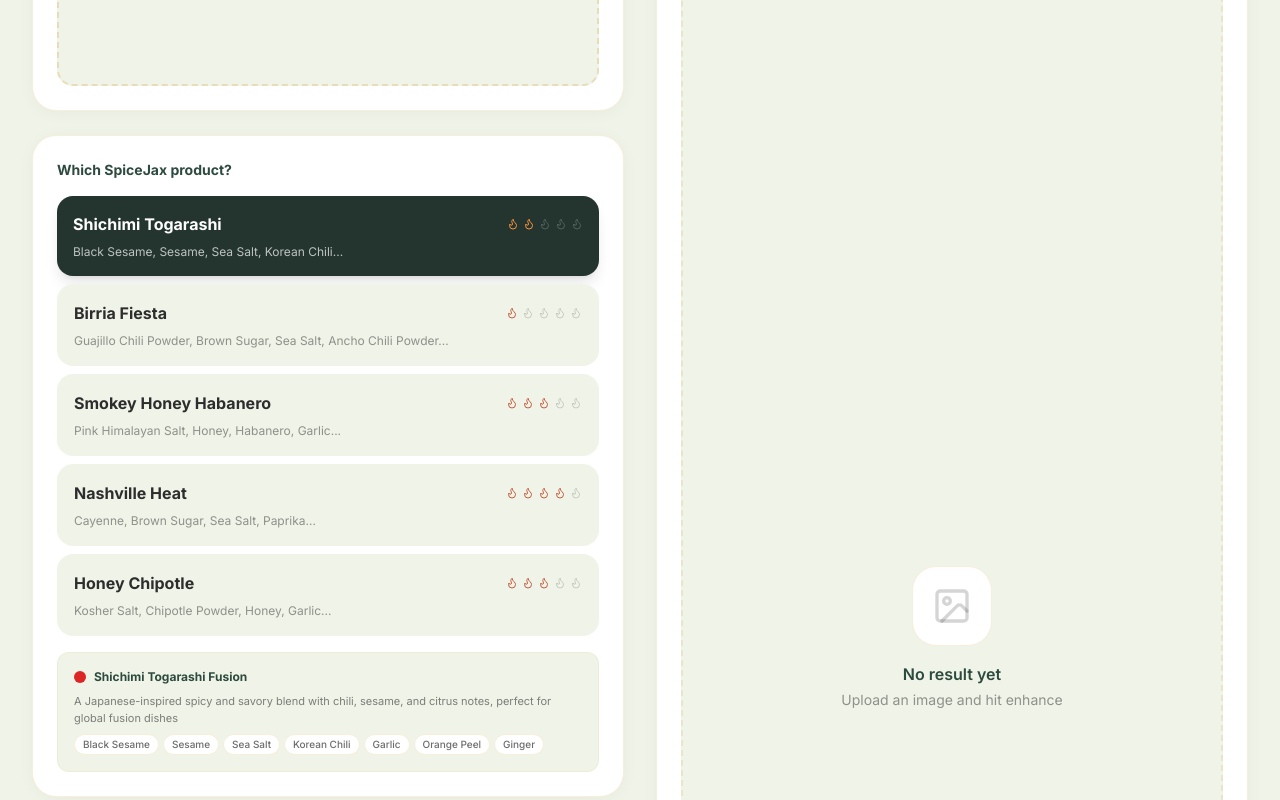
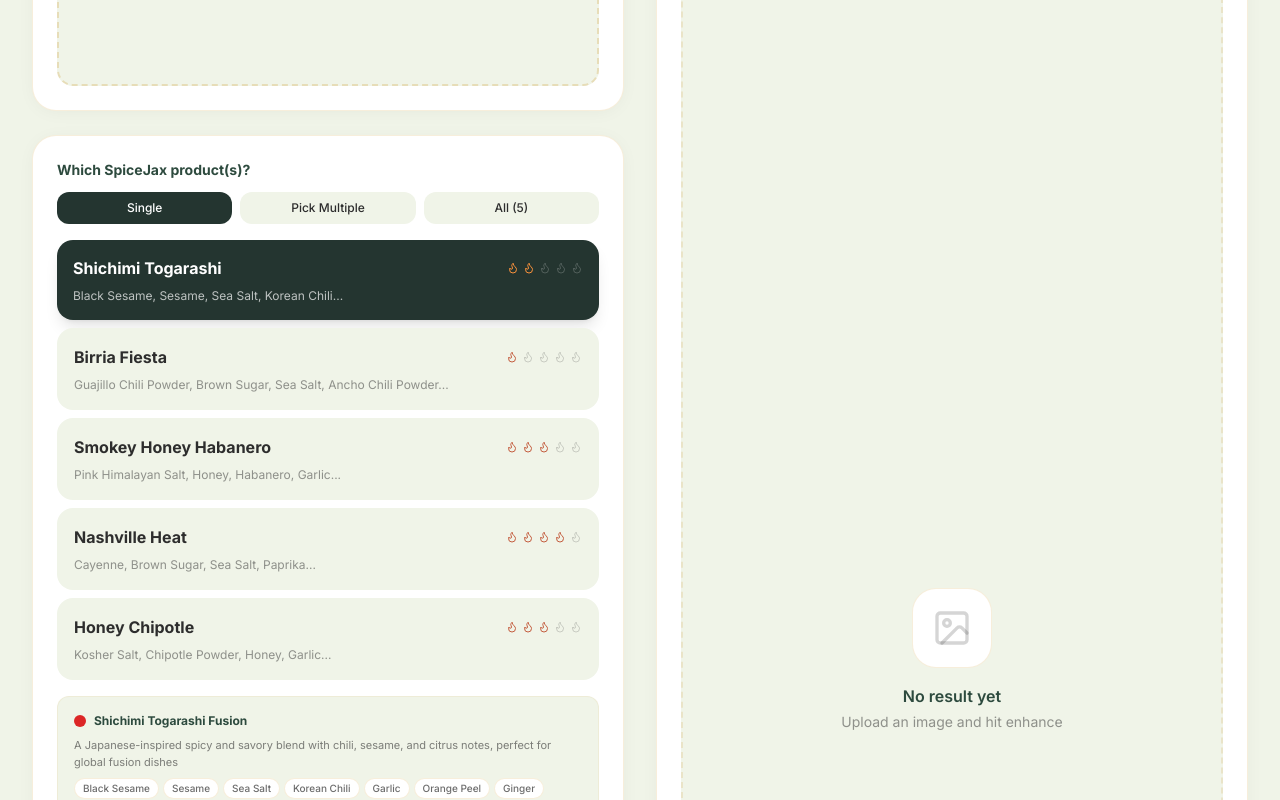
Before and after one commit to Aldazou/SpicejaxOps, a Next.js app: page /enhance in a window 1280 px wide. Shown: the part 860-1660 px from the top of the page. Built offline with nearby package versions, Linux system fonts and the light colour scheme.

Commit message:
Add multi-product selection: Single, Pick Multiple, or All products for group shots

```diff
--- a/app/enhance/page.tsx
+++ b/app/enhance/page.tsx
@@ -415,7 +415,8 @@
   const [activeCategory, setActiveCategory] = useState<string>("hero");
   const [customScene, setCustomScene] = useState<string>("");
   const [formatId, setFormatId] = useState<string>("ig-square");
-  const [productId, setProductId] = useState<string>("");
+  const [selectedProductIds, setSelectedProductIds] = useState<string[]>([]);
+  const [selectionMode, setSelectionMode] = useState<"single" | "multiple" | "all">("single");
 
   // Load products from localStorage
   const [products, setProducts] = useState<SpiceProduct[]>([]);
@@ -424,15 +425,44 @@
     const loadedProducts = getProducts();
     setProducts(loadedProducts);
     // Set default product to first one if not set
-    if (loadedProducts.length > 0 && !productId) {
-      setProductId(loadedProducts[0].id);
+    if (loadedProducts.length > 0 && selectedProductIds.length === 0) {
+      setSelectedProductIds([loadedProducts[0].id]);
     }
   }, []);
 
+  // Handle product selection based on mode
+  const toggleProduct = (productId: string) => {
+    if (selectionMode === "single") {
+      setSelectedProductIds([productId]);
+    } else if (selectionMode === "multiple") {
+      setSelectedProductIds(prev =>
+        prev.includes(productId)
+          ? prev.filter(id => id !== productId)
+          : [...prev, productId]
+      );
+    }
+  };
+
+  // Handle mode change
+  const handleModeChange = (mode: "single" | "multiple" | "all") => {
+    setSelectionMode(mode);
+    if (mode === "all") {
+      setSelectedProductIds(products.map(p => p.id));
+    } else if (mode === "single" && selectedProductIds.length > 1) {
+      setSelectedProductIds([selectedProductIds[0]]);
+    }
+  };
+
+  // Get selected products
+  const selectedProducts = useMemo(() => {
+    return products.filter(p => selectedProductIds.includes(p.id));
+  }, [selectedProductIds, products]);
+
+  // For backward compatibility - single active product (first selected)
   const activeProduct = useMemo(() => {
     if (products.length === 0) return null;
-    return products.find((p) => p.id === productId) || products[0];
-  }, [productId, products]);
+    return products.find((p) => p.id === selectedProductIds[0]) || products[0];
+  }, [selectedProductIds, products]);
 
   const activeFormat = useMemo(() => {
     return FORMAT_PRESETS.find((f) => f.id === formatId) || FORMAT_PRESETS[0];
@@ -443,22 +473,53 @@
       ? customScene.trim()
       : SCENE_PRESETS.find((scene) => scene.id === sceneId)?.prompt ?? "";
 
-    // Build product context for the AI (only if product is loaded)
-    const productContext = activeProduct ? `
+    // Build product context for the AI
+    let productContext = "";
+
+    if (selectedProducts.length === 0) {
+      productContext = "";
+    } else if (selectedProducts.length === 1) {
+      // Single product
+      const product = selectedProducts[0];
+      productContext = `
 PRODUCT INFORMATION:
-- Product Name: SpiceJax ${activeProduct.name}
-- Key Ingredients: ${activeProduct.ingredients.slice(0, 5).join(", ")}
-- Best Used On: ${activeProduct.goodOn.join(", ")}
-- Flavor Profile: ${activeProduct.description}
-- Heat Level: ${activeProduct.heat}/5
+- Product Name: SpiceJax ${product.name}
+- Key Ingredients: ${product.ingredients.slice(0, 5).join(", ")}
+- Best Used On: ${product.goodOn.join(", ")}
+- Flavor Profile: ${product.description}
+- Heat Level: ${product.heat}/5
 
-IMPORTANT: Incorporate these actual ingredients as props in the scene where appropriate. For example, if the blend contains "Guajillo Chili", show dried guajillo chilies. If it contains "Honey", show a honey dipper or honeycomb. If it contains "Garlic", show fresh garlic cloves. Make the ingredients visually prominent and appetizing.` : "";
+IMPORTANT: Incorporate these actual ingredients as props in the scene where appropriate. For example, if the blend contains "Guajillo Chili", show dried guajillo chilies. If it contains "Honey", show a honey dipper or honeycomb. If it contains "Garlic", show fresh garlic cloves. Make the ingredients visually prominent and appetizing.`;
+    } else {
+      // Multiple products - group shot
+      const productList = selectedProducts.map((product, i) =>
+        `${i + 1}. SpiceJax ${product.name} (${product.ingredients.slice(0, 3).join(", ")})`
+      ).join("\n");
+
+      // Collect all unique ingredients across selected products
+      const allIngredients = [...new Set(selectedProducts.flatMap(p => p.ingredients))];
+
+      productContext = `
+MULTIPLE PRODUCTS - GROUP SHOT (${selectedProducts.length} jars):
+${productList}
+
+COMPOSITION GUIDANCE:
+- Arrange all ${selectedProducts.length} SpiceJax jars artfully in the scene
+- Create visual hierarchy - vary heights using props (books, cutting boards, small boxes)
+- Ensure all labels are visible and readable
+- The jars should feel like a cohesive collection/family
+
+SHARED INGREDIENTS TO FEATURE AS PROPS:
+${allIngredients.slice(0, 8).join(", ")}
+
+IMPORTANT: This is a product lineup/collection shot. Make sure each jar is clearly visible and the arrangement feels intentional and premium.`;
+    }
 
     // Append format instructions to the prompt
     const formatInstruction = `Output image dimensions: ${activeFormat.ratio} aspect ratio (${activeFormat.pixels}). Compose the scene to work perfectly in this format with appropriate headroom and subject placement.`;
 
     return `${basePrompt}\n\n${productContext}\n\n${formatInstruction}`;
-  }, [sceneId, customScene, activeFormat, activeProduct]);
+  }, [sceneId, customScene, activeFormat, selectedProducts]);
 
   const handleImageUpload = (e: React.ChangeEvent<HTMLInputElement>) => {
     const file = e.target.files?.[0];
@@ -537,7 +598,19 @@
     // Get scene, format, and product labels for the filename
     const sceneLabel = SCENE_PRESETS.find((s) => s.id === sceneId)?.label || "Custom";
     const formatLabel = activeFormat.label;
-    const productLabel = activeProduct?.shortName || "Product";
+
+    // Handle single vs multiple products in filename
+    let productLabel: string;
+    if (selectedProducts.length === 0) {
+      productLabel = "Product";
+    } else if (selectedProducts.length === 1) {
+      productLabel = selectedProducts[0].shortName;
+    } else if (selectedProducts.length === products.length) {
+      productLabel = "AllProducts";
+    } else {
+      productLabel = `${selectedProducts.length}Products`;
+    }
+
     const timestamp = new Date().toISOString().slice(0, 10); // YYYY-MM-DD
 
     // Create a descriptive filename: SpiceJax_BirriaFiesta_DarkDramatic_InstagramSquare_2024-01-15
@@ -647,54 +720,104 @@
 
               {/* Product Selection */}
               <div className="bg-white rounded-3xl border border-brand-gold/20 shadow-[0_2px_20px_-4px_rgba(0,0,0,0.06)] p-6">
-                <p className="text-sm font-bold text-brand-title mb-4">Which SpiceJax product?</p>
+                <p className="text-sm font-bold text-brand-title mb-3">Which SpiceJax product(s)?</p>
 
+                {/* Selection Mode Tabs */}
+                <div className="flex gap-2 mb-4">
+                  <button
+                    onClick={() => handleModeChange("single")}
+                    className={`flex-1 py-2 px-3 rounded-xl text-xs font-medium transition-all ${
+                      selectionMode === "single"
+                        ? "bg-[#243530] text-white"
+                        : "bg-brand-sage text-brand-text hover:bg-spice-100"
+                    }`}
+                  >
+                    Single
+                  </button>
+                  <button
+                    onClick={() => handleModeChange("multiple")}
+                    className={`flex-1 py-2 px-3 rounded-xl text-xs font-medium transition-all ${
+                      selectionMode === "multiple"
+                        ? "bg-[#243530] text-white"
+                        : "bg-brand-sage text-brand-text hover:bg-spice-100"
+                    }`}
+                  >
+                    Pick Multiple
+                  </button>
+                  <button
+                    onClick={() => handleModeChange("all")}
+                    className={`flex-1 py-2 px-3 rounded-xl text-xs font-medium transition-all ${
+                      selectionMode === "all"
+                        ? "bg-[#243530] text-white"
+                        : "bg-brand-sage text-brand-text hover:bg-spice-100"
+                    }`}
+                  >
+                    All ({products.length})
+                  </button>
+                </div>
+
+                {selectionMode !== "all" && (
                   <div className="space-y-2">
-                  {products.map((product) => (
+                    {products.map((product) => {
+                      const isSelected = selectedProductIds.includes(product.id);
+                      return (
                         <button
                           key={product.id}
-                      onClick={() => setProductId(product.id)}
+                          onClick={() => toggleProduct(product.id)}
                           className={`w-full p-4 rounded-2xl text-left transition-all ${
-                        productId === product.id
+                            isSelected
                               ? "bg-[#243530] text-white shadow-lg"
                               : "bg-brand-sage text-brand-text hover:bg-spice-100 border border-transparent hover:border-brand-gold/20"
                           }`}
                         >
                           <div className="flex items-center justify-between mb-2">
+                            <div className="flex items-center gap-2">
+                              {selectionMode === "multiple" && (
+                                <div className={`w-5 h-5 rounded-md border-2 flex items-center justify-center transition-all ${
+                                  isSelected ? "bg-white border-white" : "border-brand-text/30"
+                                }`}>
+                                  {isSelected && <Check className="w-3 h-3 text-[#243530]" />}
+                                </div>
+                              )}
                               <span className="font-bold">{product.shortName}</span>
+                            </div>
                             <div className="flex items-center gap-1">
                               {[...Array(5)].map((_, i) => (
                                 <Flame
                                   key={i}
                                   className={`w-3 h-3 ${
                                     i < product.heat
-                                  ? productId === product.id ? "text-orange-400" : "text-brand-rust"
-                                  : productId === product.id ? "text-white/20" : "text-brand-text/20"
+                                      ? isSelected ? "text-orange-400" : "text-brand-rust"
+                                      : isSelected ? "text-white/20" : "text-brand-text/20"
                                   }`}
                                 />
                               ))}
                             </div>
                           </div>
-                      <p className={`text-xs ${productId === product.id ? "text-white/70" : "text-brand-text/50"}`}>
+                          <p className={`text-xs ${isSelected ? "text-white/70" : "text-brand-text/50"}`}>
                             {product.ingredients.slice(0, 4).join(", ")}...
                           </p>
                         </button>
-                  ))}
+                      );
+                    })}
                   </div>
+                )}
 
-                {/* Selected Product Details */}
-                {activeProduct && (
+                {/* Selected Products Summary */}
+                {selectedProducts.length > 0 && (
                   <div className="mt-4 p-4 bg-brand-sage rounded-xl border border-brand-gold/10">
+                    {selectedProducts.length === 1 ? (
+                      <>
                         <div className="flex items-center gap-2 mb-2">
                           <div
                             className="w-3 h-3 rounded-full"
-                        style={{ backgroundColor: activeProduct.color }}
+                            style={{ backgroundColor: selectedProducts[0].color }}
                           />
-                      <p className="text-xs font-bold text-brand-title">{activeProduct.name}</p>
+                          <p className="text-xs font-bold text-brand-title">{selectedProducts[0].name}</p>
                         </div>
-                    <p className="text-[11px] text-brand-text/60 mb-2">{activeProduct.description}</p>
+                        <p className="text-[11px] text-brand-text/60 mb-2">{selectedProducts[0].description}</p>
                         <div className="flex flex-wrap gap-1">
-                      {activeProduct.ingredients.map((ing) => (
+                          {selectedProducts[0].ingredients.map((ing) => (
                             <span
                               key={ing}
                               className="px-2 py-0.5 bg-white rounded-full text-[10px] font-medium text-brand-text/70 border border-brand-gold/20"
@@ -703,6 +826,38 @@
                             </span>
                           ))}
                         </div>
+                      </>
+                    ) : (
+                      <>
+                        <div className="flex items-center gap-2 mb-2">
+                          <div className="flex -space-x-1">
+                            {selectedProducts.slice(0, 5).map((p) => (
+                              <div
+                                key={p.id}
+                                className="w-4 h-4 rounded-full border-2 border-white"
+                                style={{ backgroundColor: p.color }}
+                              />
+                            ))}
+                          </div>
+                          <p className="text-xs font-bold text-brand-title">
+                            {selectedProducts.length} Products Selected
+                          </p>
+                        </div>
+                        <p className="text-[11px] text-brand-text/60 mb-2">
+                          Group shot with: {selectedProducts.map(p => p.shortName).join(", ")}
+                        </p>
+                        <div className="flex flex-wrap gap-1">
+                          {[...new Set(selectedProducts.flatMap(p => p.ingredients))].slice(0, 8).map((ing) => (
+                            <span
+                              key={ing}
+                              className="px-2 py-0.5 bg-white rounded-full text-[10px] font-medium text-brand-text/70 border border-brand-gold/20"
+                            >
+                              {ing}
+                            </span>
+                          ))}
+                        </div>
+                      </>
+                    )}
                   </div>
                 )}
               </div>
```
Lines whose indentation alone changed are shown as unchanged.
